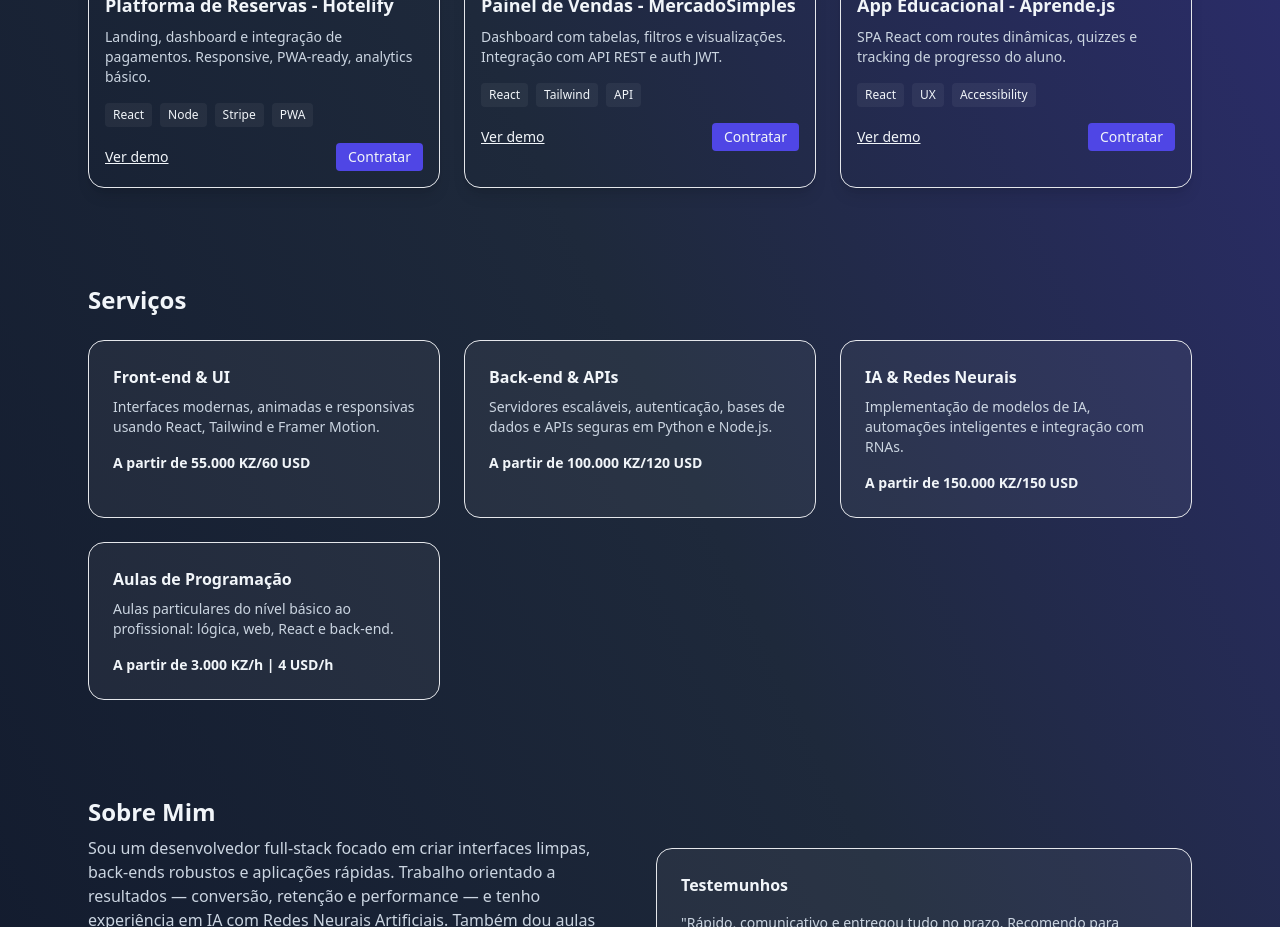
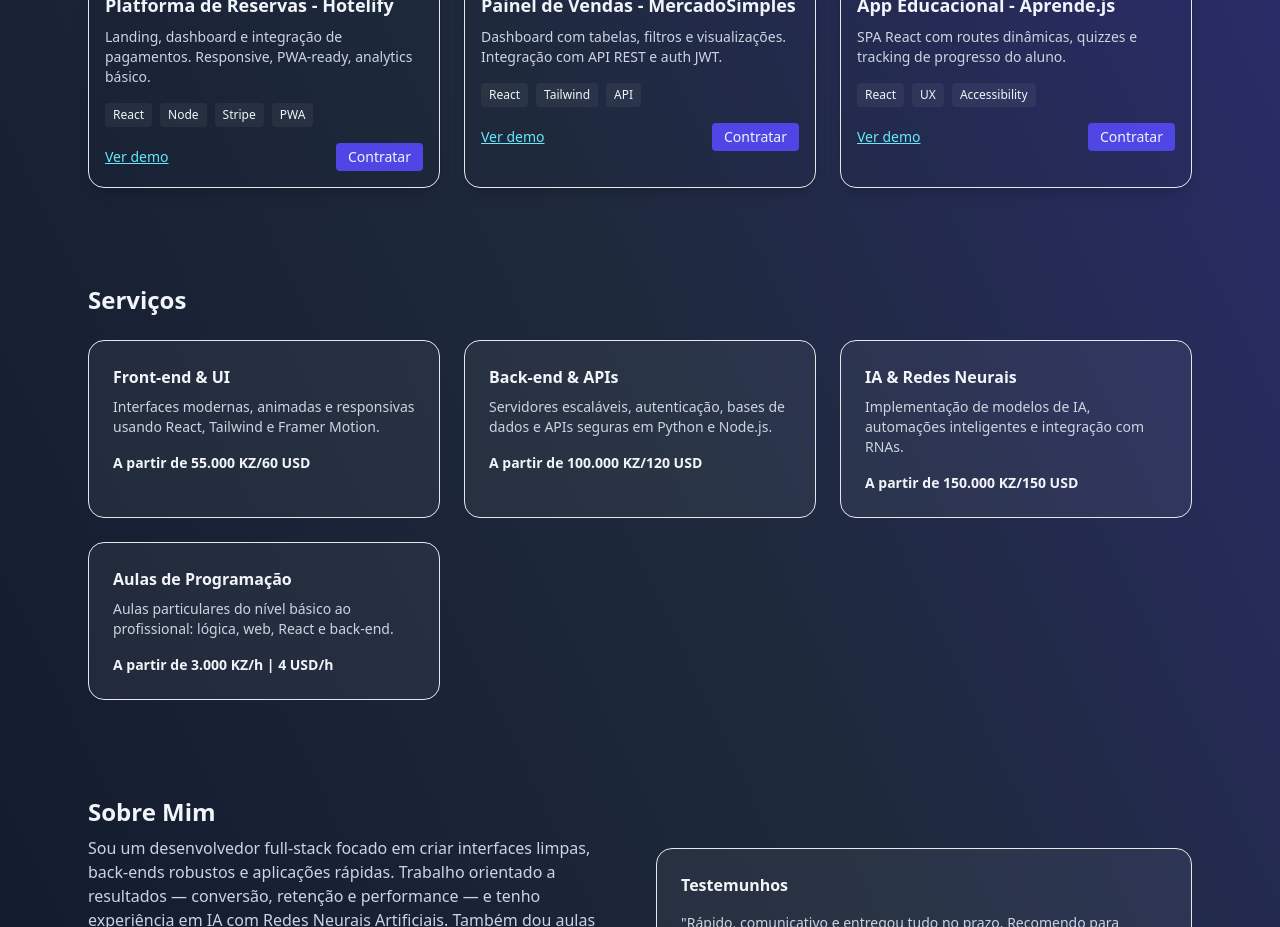
Before and after one commit to Jorge-Tanguila/projeto, a React (Vite) app in the folder Frontend/: page / in a window 1280 px wide. Shown: the part 980-1907 px from the top of the page. Built offline with nearby package versions, Linux system fonts and the light colour scheme.

Commit message:
adicionar links dos projetos

```diff
--- a/Frontend/src/pages/Home.jsx
+++ b/Frontend/src/pages/Home.jsx
@@ -16,21 +16,24 @@ export default function PremiumPortfolio() {
     title: 'Platforma de Reservas - Hotelify',
     desc: 'Landing, dashboard e integração de pagamentos. Responsive, PWA-ready, analytics básico.',
     tags: ['React', 'Node', 'Stripe', 'PWA'],
-      img: 'https://images.unsplash.com/photo-1522202176988-66273c2fd55f?auto=format&fit=crop&w=1400&q=60'
+    img: 'https://images.unsplash.com/photo-1522202176988-66273c2fd55f?auto=format&fit=crop&w=1400&q=60',
+    demo: 'https://hotelify.vercel.app'
   },
   {
     id: 2,
     title: 'Painel de Vendas - MercadoSimples',
     desc: 'Dashboard com tabelas, filtros e visualizações. Integração com API REST e auth JWT.',
     tags: ['React', 'Tailwind', 'API'],
-      img: 'https://images.unsplash.com/photo-1555066931-4365d14bab8c?auto=format&fit=crop&w=1400&q=60'
+    img: 'https://images.unsplash.com/photo-1555066931-4365d14bab8c?auto=format&fit=crop&w=1400&q=60',
+    demo: 'https://praca-360.vercel.app/'
   },
   {
     id: 3,
     title: 'App Educacional - Aprende.js',
     desc: 'SPA React com routes dinâmicas, quizzes e tracking de progresso do aluno.',
     tags: ['React', 'UX', 'Accessibility'],
-      img: 'https://images.unsplash.com/photo-1529333166437-7750a6dd5a70?auto=format&fit=crop&w=1400&q=60'
+    img: 'https://images.unsplash.com/photo-1529333166437-7750a6dd5a70?auto=format&fit=crop&w=1400&q=60',
+    demo: 'https://aprendejs.vercel.app'
   }
 ]
 
@@ -181,7 +184,14 @@ export default function PremiumPortfolio() {
                 </div>
 
                 <div className="mt-4 flex items-center justify-between">
-                  <a href="#" className="text-sm underline">Ver demo</a>
+  <a
+  href={p.demo}
+  target="_blank"
+  rel="noopener noreferrer"
+  className="text-sm underline text-cyan-300 hover:text-cyan-400"
+>
+  Ver demo
+</a>
                   <a href="#contact" className="text-sm bg-indigo-600 px-3 py-1 rounded">Contratar</a>
                 </div>
               </div>
```
Lines whose indentation alone changed are shown as unchanged.
